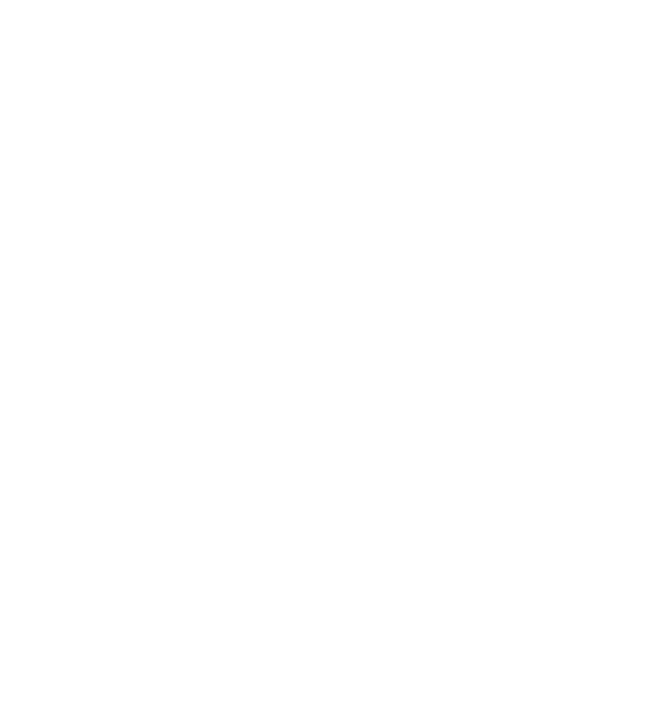
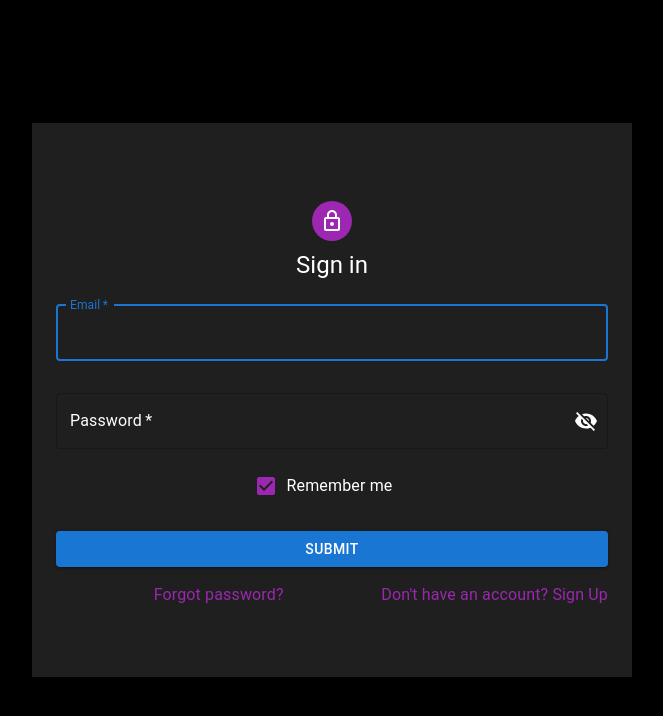
Before and after one commit to alekyagandem/weiteredge-portal, a React (Create React App) app in the folder client/: page / in a window 1280 px wide. Shown: the top 716 px of the page, without its empty margins (308-971 px from the left). Built offline with nearby package versions, Linux system fonts and the light colour scheme.

Commit message:
changes in app

```diff
--- a/client/src/App.css
+++ b/client/src/App.css
@@ -44,5 +44,5 @@
   max-width: auto;
   margin: 0 auto;
   padding: 80px;
-  background-color: #cdbfd2;
+  background-color: #009DDA;
 }
--- a/client/src/App.tsx
+++ b/client/src/App.tsx
@@ -28,7 +28,7 @@ function App() {
   return (
     <div className="App">
       {
-         (localStorage.getItem('role_id') === "null" ) &&
+         (localStorage.getItem('role_id') === "null" || localStorage.getItem('loggedIn') != "true")  &&
          <>
       <Routes>
         <Route path="/" element={<LoginComponent />} />
@@ -71,6 +71,5 @@ function App() {
 const mapStateToProps = (state: { role: any; }) => ({
   role: state.role
 });
-console.log(mapStateToProps);
 
 export default connect(mapStateToProps)(App);
```
